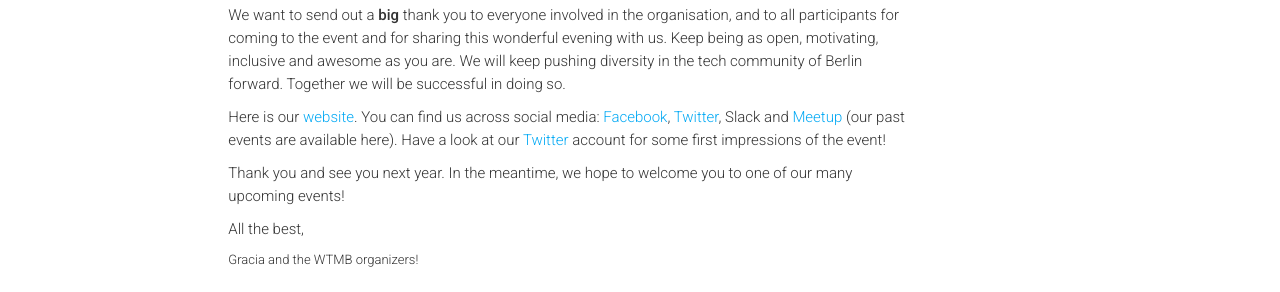
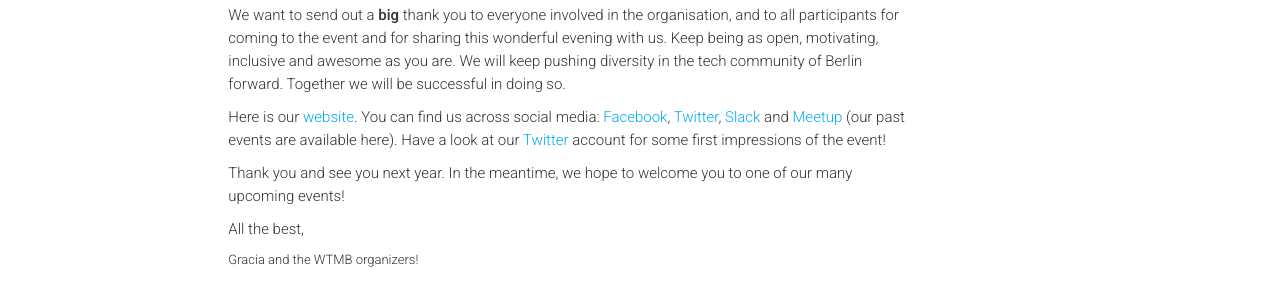
Before and after one commit to WTMBerlin/wtmberlin.github.io, a Jekyll site: the page built from _posts/2018-04-01-recap-iwd-2018.markdown, in a window 1280 px wide and 900 px high, scrolled down 1017 px. Shown: the part 152-444 px from the top of the window. Built offline with Jekyll 4.4.1, drawn with Linux system fonts in a browser that asks for light colours; nearby versions of some CDN libraries; comment, search, counter and statistics services are not loaded; part of the change alters nothing that is shown.

```diff
--- a/_posts/2018-04-01-recap-iwd-2018.markdown
+++ b/_posts/2018-04-01-recap-iwd-2018.markdown
@@ -20,7 +20,7 @@ After the talks, the stage was opened to job seekers and hiring companies. There
 
 We want to send out a **big** thank you to everyone involved in the organisation, and to all participants for coming to the event and for sharing this wonderful evening with us. Keep being as open, motivating, inclusive and awesome as you are. We will keep pushing diversity in the tech community of Berlin forward. Together we will be successful in doing so.
 
-Here is our [website](http://wtmberlin.com/). You can find us across social media: [Facebook](https://www.facebook.com/groups/1106085959408694), [Twitter](https://twitter.com/wtm_berlin), Slack and [Meetup](https://www.meetup.com/Women-Techmakers-Berlin/events/) (our past events are available here). Have a look at our [Twitter](https://twitter.com/wtm_berlin) account for some first impressions of the event!
+Here is our [website](http://wtmberlin.com/). You can find us across social media: [Facebook](https://www.facebook.com/groups/1106085959408694), [Twitter](https://twitter.com/wtm_berlin), [Slack](https://slack.wtmberlin.com/) and [Meetup](https://www.meetup.com/Women-Techmakers-Berlin/events/) (our past events are available here). Have a look at our [Twitter](https://twitter.com/wtm_berlin) account for some first impressions of the event!
 
 Thank you and see you next year. In the meantime, we hope to welcome you to one of our many upcoming events!
 
```
